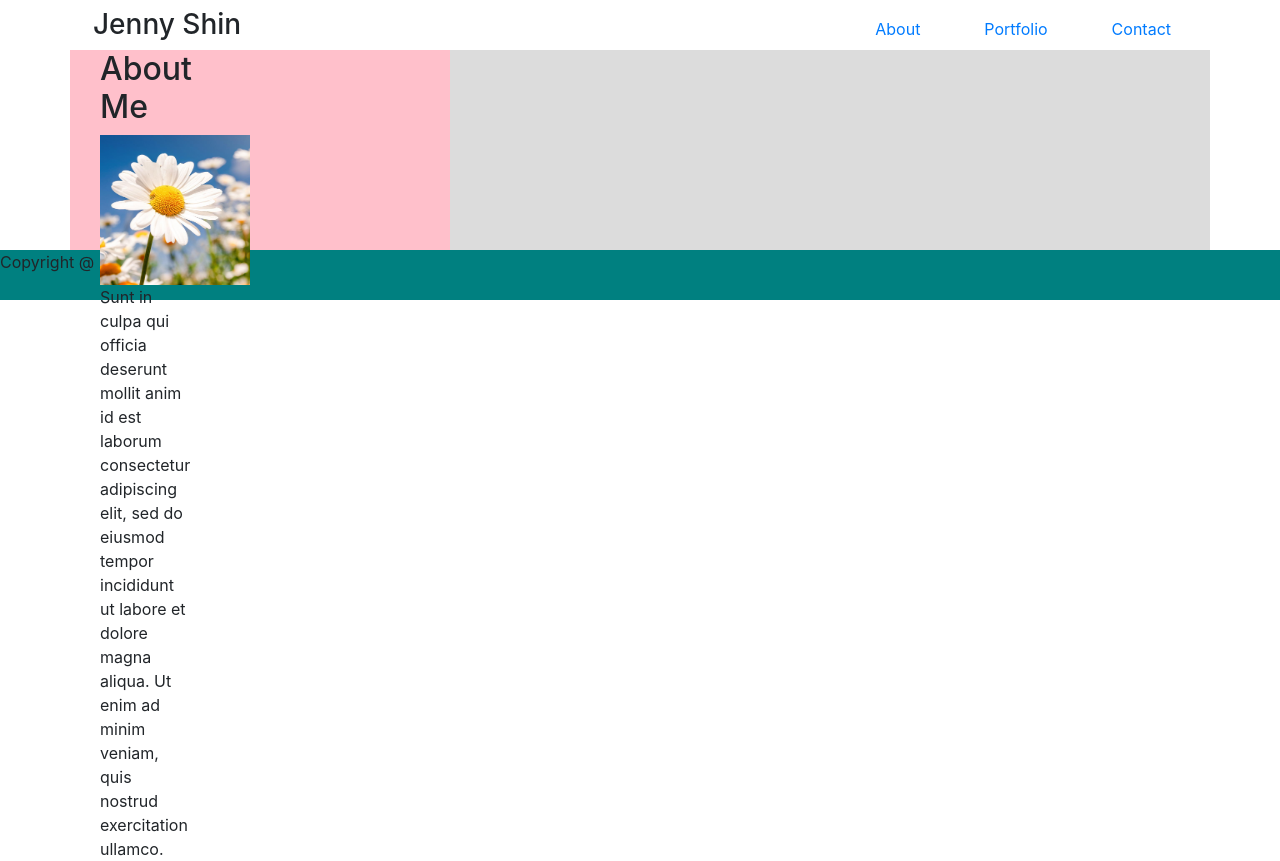
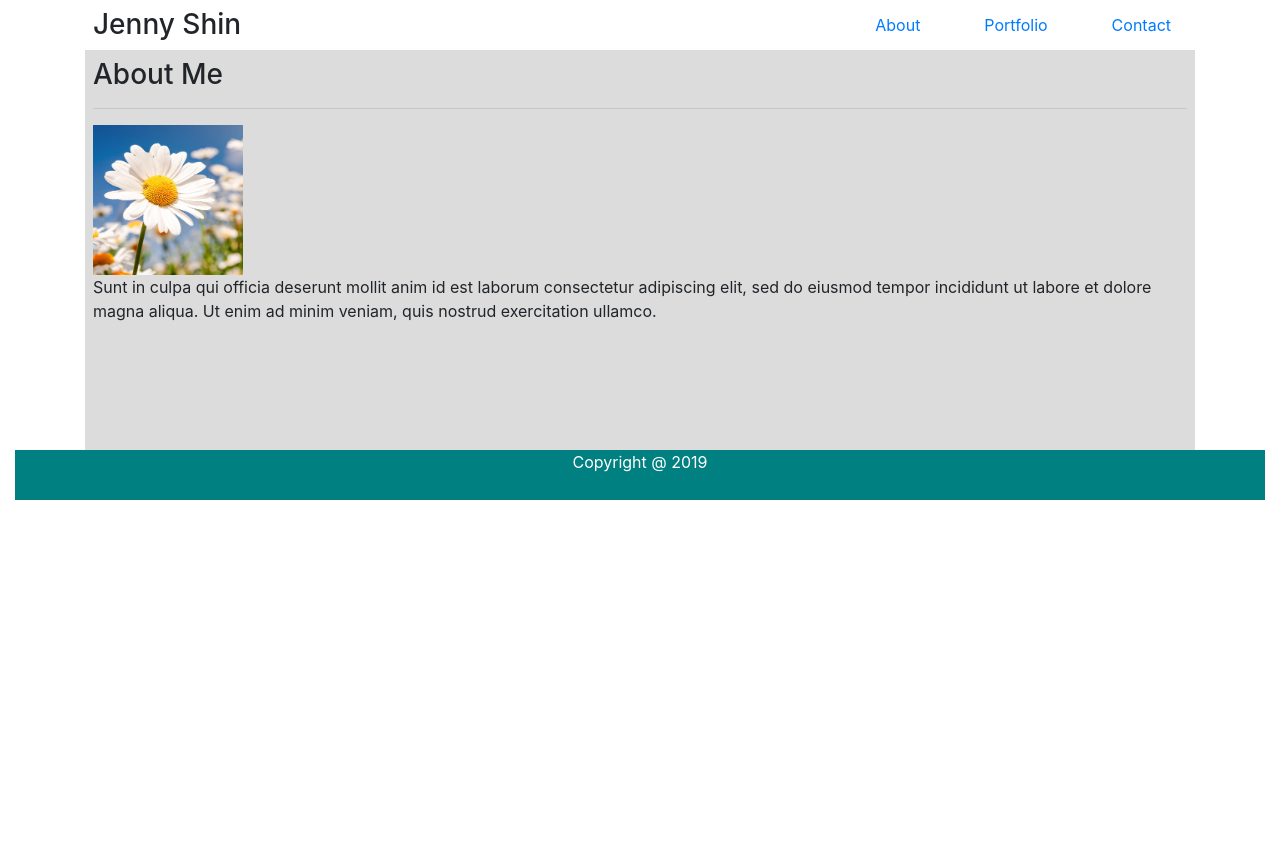
Before and after one commit to jenshin75/Bootstrap-Portfolio, a plain HTML site: page index.html in a window 1280 px wide. After the commit the page ends 800 px from the top, so only its background shows below. Drawn offline with nearby package versions, Linux system fonts and the light colour scheme.

Commit message:
updated 04/29/19 1:45pm

```diff
--- a/index.html
+++ b/index.html
@@ -30,16 +30,17 @@
 
     .body {
         background-color: gainsboro;
-        height: 200px;
+        height: 400px;
     }
 
     .content {
-        background-color: pink;
+        background-color: white;
         height: 200px;
     }
 
     .footer {
         background-color: teal;
+        color: white;
         height: 50px;
     }
 </style>
@@ -49,10 +50,9 @@
     <!--main container-->
     <div class="container-fluid"></div>
 
-    <!--first row-->
+    <!--header-->
     <div class="container">
-        <div class="header">
-            <div class="d-flex bd-highlight">
+        <div class="header d-flex bd-highlight">
             <div class="p-2 flex-grow-1 bd-highlight">
                 <h3>Jenny Shin</h3>
             </div>
@@ -85,40 +85,42 @@
     </div>
     </div>
 
+    <!--body-->
+    <div class="container-fluid">
+        <div class="container">
+
+            <div class="body">
+                <!-- <img src="images/grey.jpg" class="img">  -->
 
 
+                <div class="d-flex bd-highlight">
+                    <div class="p-2 flex-grow-1 bd-highlight">
+                        <h3>About Me</h3>
+<hr>
+                            <img src="../Bootstrap-Portfolio/images/daisy.jpg" height="150px" width="150px">
 
-<!--this is for the body-->
-    <div class="container">
-        <div class="body row">
-
-            <div class="content col-sm-4">
-
-                <div class="col-sm-4">
-                    <h2>About Me</h2>
-                    <img src="../Bootstrap-Portfolio/images/daisy.jpg" height="150px" width="150px">
-                </div>
-
-                <div class="col-sm-4">
                         <p>Sunt in culpa qui officia deserunt mollit anim id est laborum consectetur
-                        adipiscing elit,
-                        sed do
-                        eiusmod tempor incididunt ut labore et dolore magna aliqua. Ut enim ad
-                        minim veniam, quis
-                        nostrud
-                        exercitation ullamco.</p>
+                            adipiscing elit, sed do eiusmod tempor incididunt ut labore et dolore magna aliqua. Ut enim ad
+                            minim veniam, quis nostrud exercitation ullamco.</p>
                     </div>
                 </div>
             </div>
         </div>
 
 
+
         <!--footer-->
-<div class="container-fluid">
-    <div class="footer row">Copyright @ 2019</div>
+        <div class="container-fluid footer">
+
+
+            <div class="mx-auto text-center"> <span>Copyright @ 2019</span>
             </div>
         </div>
     </div>
+
+
+
+
 
     <!-- // Extra small devices (portrait phones, less than 576px)
 // No media query for `xs` since this is the default in Bootstrap
```
Also changed, not shown: images/grey.jpg (added), images/grey.png (deleted). Lines whose indentation alone changed are shown as unchanged.
